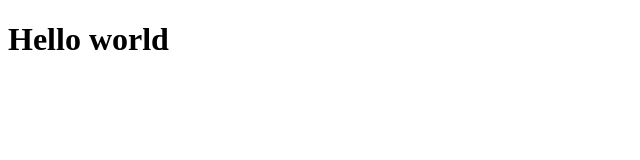
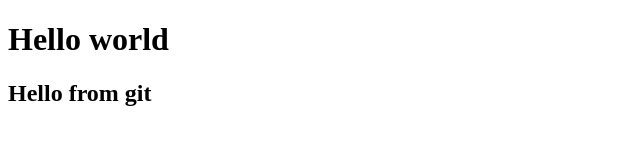
Before and after one commit to vasilev08/test, a plain HTML site: page Site/site.html in a window 1280 px wide. Shown: the whole page, without its empty margins (0-640 px from the left). Drawn offline with Linux system fonts and the light colour scheme.

Commit message:
Added new line

```diff
--- a/Site/site.html
+++ b/Site/site.html
@@ -8,5 +8,6 @@
 </head>
 <body>
 <h1>Hello world</h1>
+  <h2> Hello from git </h2>
 </body>
 </html>
```
